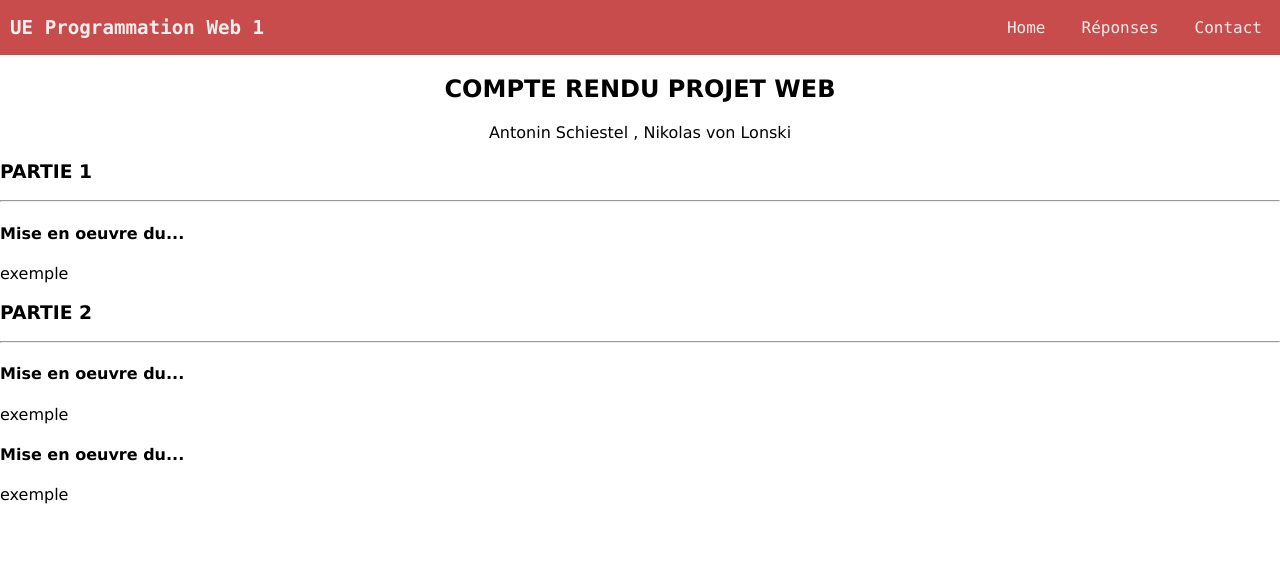
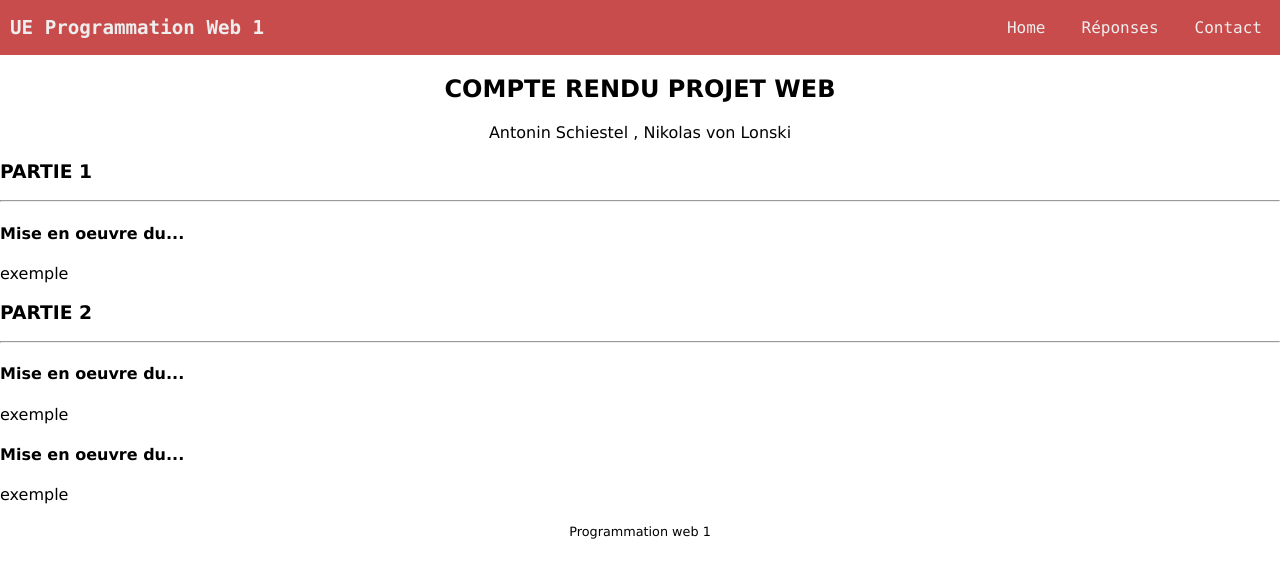
Before and after one commit to newcomertv/Projet-Web-Antonin-Nikolas, a plain HTML site: page reponses.html in a window 1280 px wide. Drawn offline with Linux system fonts and the light colour scheme.

Commit message:
update footer

```diff
--- a/reponses.html
+++ b/reponses.html
@@ -46,6 +46,9 @@
   <h4>Mise en oeuvre du...</h4>
   <p>exemple</p>
 
+
+  <footer>Programmation web 1</footer>
+
   <!-- *********************************************************** -->
 
 
```
Also changed, not shown: index.html (+2 -0 lines).
